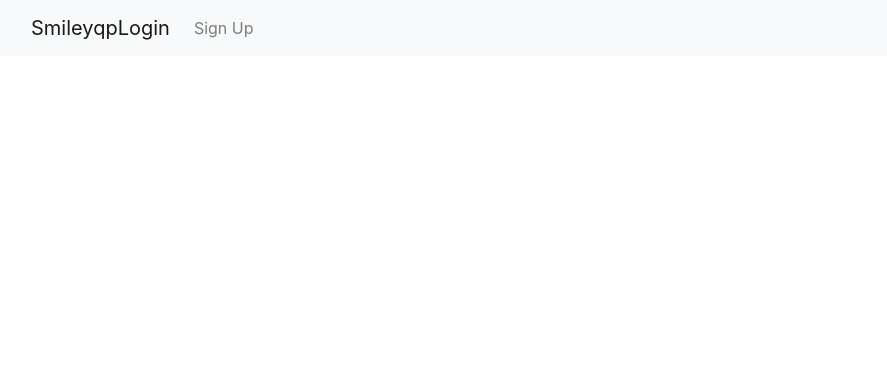
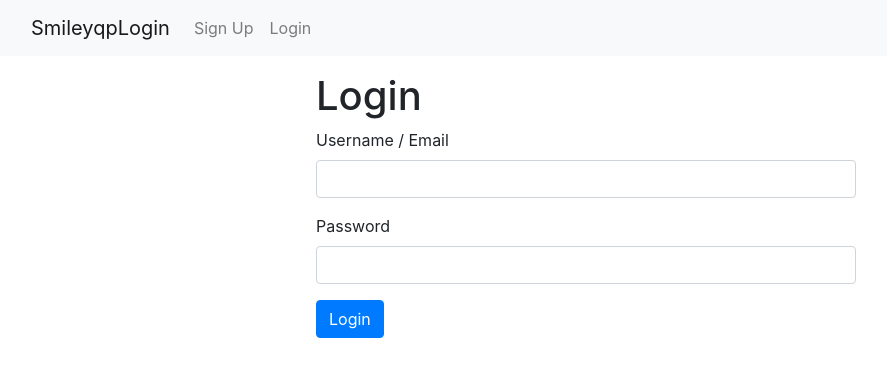
Before and after one commit to smileyqp/loginReactApp, a React (Create React App) app in the folder client/: page /login in a window 1280 px wide. Shown: the top 376 px of the page, without its empty margins (54-941 px from the left). Built offline with nearby package versions, Linux system fonts and the light colour scheme.

Commit message:
polish login with db

```diff
--- /dev/null
+++ b/client/src/actions/login.js
@@ -0,0 +1,8 @@
+import axios from 'axios';
+
+
+export const login = (data) => {
+    return dispatch =>{
+        return axios.post('/api/auth',data);//用异步的方法提交
+    }
+}
--- a/client/src/components/NavigationBar.js
+++ b/client/src/components/NavigationBar.js
@@ -15,7 +15,10 @@
             <div className="collapse navbar-collapse" id="navbarsExample03">
                 <ul className="navbar-nav mr-auto">
                     <li className="nav-item">
-                    <Link className="nav-link" to="/signup">Sign Up</Link>
+                        <Link className="nav-link" to="/signup">Sign Up</Link>
+                    </li>
+                    <li className="nav-item">
+                        <Link className="nav-link" to="/login">Login</Link>
                     </li>
                 </ul>
             </div>
--- /dev/null
+++ b/client/src/components/login/LoginForm.js
@@ -0,0 +1,87 @@
+import React,{Component} from 'react';
+import classnames from 'classnames';
+import PropTypes from 'prop-types';
+import {connect} from 'react-redux';
+import validateInput from '../../utils/validations/login';//这个是写的login验证的工具
+import {login} from '../../actions/login';
+
+class LoginForm extends Component{
+    constructor(props){
+        super(props)
+        this.state = {
+            identifier:'',
+            password:'',
+            errors:{},
+            isLoading:false
+        }
+    }
+
+    static propTypes = {
+        login:PropTypes.func.isRequired
+    }
+
+    static contextTypes = {
+        router:PropTypes.object.isRequired
+    }
+
+    onChange = (e) =>{
+        this.setState({[e.target.name]:e.target.value});
+    }
+
+    isValid = () => {
+        const {errors,isValid} = validateInput(this.state);
+        if(!isValid){
+            this.setState({errors});
+        }
+        return isValid;
+    }
+
+    onSubmit = (e) => {
+        e.preventDefault();
+        if(this.isValid()){//客户端验证成功;主要是验证用户名以及密码是否为空在utils中的login中
+            this.setState({errors:{},isLoading:true});
+            this.props.login(this.state).then(
+                (res) => this.context.router.history.push('/'),
+                (err) => this.setState({errors:err.response.data.errors,isLoading:false})
+            );
+        }
+    }
+    render(){
+        const {errors,password,identifier,isLoading} = this.state;
+        return(
+            <form onSubmit={this.onSubmit}>
+                <h1>Login</h1>
+                {errors.form && <div className='alert alert-danger'>{errors.form}</div>}
+
+
+                <div className='form-group'>
+                    <label className='control-label'>Username / Email</label>
+                    <input
+                        value={identifier}
+                        type='text'
+                        name='identifier'
+                        className={classnames('form-control',{'is-invalid':errors.identifier})}
+                        onChange={this.onChange}
+                    />
+                    {errors.identifier && <span className='form-text form-muted'>{errors.identifier}</span>}
+                </div>
+                <div className='form-group'>
+                    <label className='control-label'>Password</label>
+                    <input
+                        value={password}
+                        type='password'
+                        name='password'
+                        className={classnames('form-control',{'is-invalid':errors.password})}
+                        onChange={this.onChange}
+                    />
+                    {errors.password && <span className='form-text form-muted'>{errors.password}</span>}
+                </div>
+                <div className='form-group'>
+                    <button disabled={isLoading} className='btn btn-primary lg'>Login</button>
+                </div>
+            </form>
+        );
+    }
+}
+
+export default connect(null,{login})(LoginForm);
--- /dev/null
+++ b/client/src/components/login/LoginPage.js
@@ -0,0 +1,18 @@
+import React,{Component} from 'react';
+import LoginForm from './LoginForm';
+
+class LoginPage extends Component{
+    render(){
+        return(
+            <div className='row'>
+                <div className='col-sm-3'></div>
+                <div className='col-sm-6'>
+                    <LoginForm />
+                </div>
+                <div className='col-sm-3'></div>
+            </div>
+        );
+    }
+}
+
+export default LoginPage;
--- a/client/src/routes.js
+++ b/client/src/routes.js
@@ -3,12 +3,13 @@
 import {Route} from 'react-router-dom';
 import App from './components/App';
 import SignupPage from './components/signup/SignupPage';
-
+import LoginPage from './components/login/LoginPage';
 
 //exact是'/'的路由包含了下面的其他路由因此要只是让一个显示要加上这个
 export default(
     <div className='container'>
         <Route exact path='/' component={ App }/>
         <Route path='/signup' component={ SignupPage }/>
+        <Route path='/login' component={ LoginPage }/>
     </div>
 );
```
Also changed, not shown: client/src/components/signup/SignupForm.js (+32 -9 lines), 2 other files (tests, documents, lock files or other folders).
